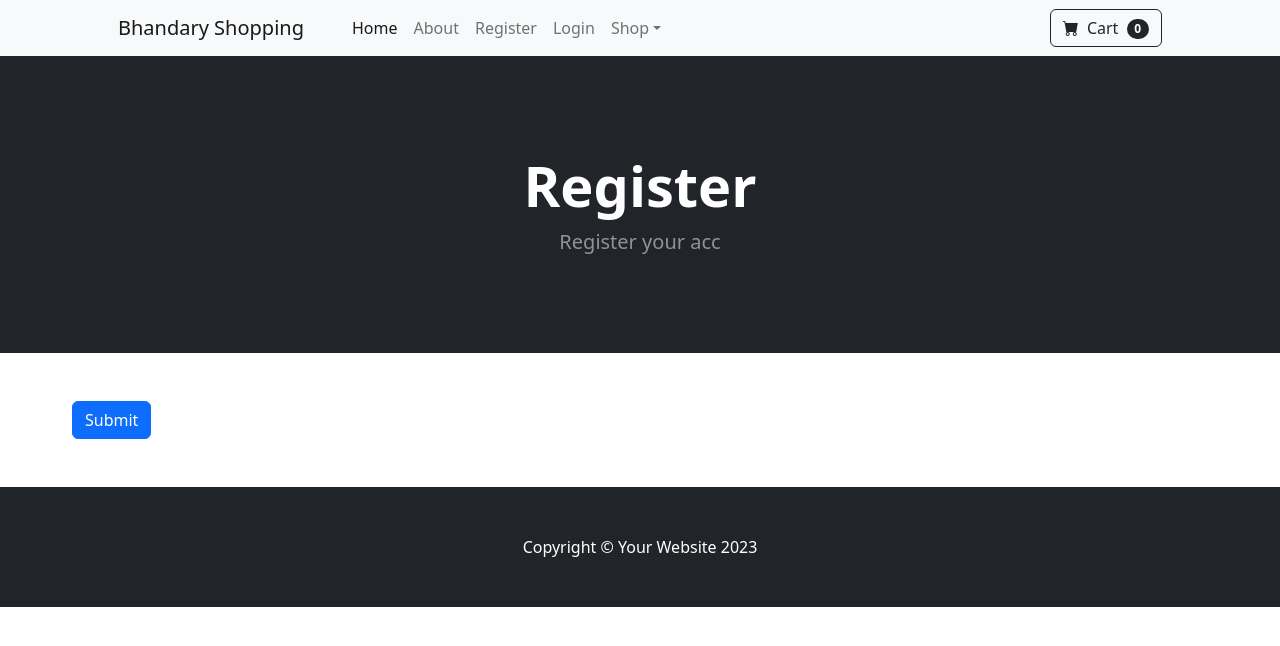
After one commit to darshan45672/Django-miniProject, a Django app: template ecom/store/templates/register.html in a window 1280 px wide. The commit adds this page. Shown: the top 646 px of the page. Run offline with Django 5.2, Linux system fonts and the light colour scheme; the template is opened without the code that fills it, so the values that code supplies are empty.

Commit message:
added register user

```diff
--- a/ecom/store/templates/nav.html
+++ b/ecom/store/templates/nav.html
@@ -10,6 +10,7 @@
                 {% if user.is_authenticated %}
                 <li class="nav-item"><a class="nav-link" href="{% url 'logout' %}">Logout</a></li>
                 {% else %}
+                <li class="nav-item"><a class="nav-link" href="{% url 'register' %}">Register</a></li>
                 <li class="nav-item"><a class="nav-link" href="{% url 'login' %}">Login</a></li>
                 {% endif %}
                 <li class="nav-item dropdown">
--- /dev/null
+++ b/ecom/store/templates/register.html
@@ -0,0 +1,36 @@
+{% extends 'layout.html' %}
+
+{% block content %}
+<header class="bg-dark py-5">
+    <div class="container px-4 px-lg-5 my-5">
+        <div class="text-center text-white">
+            <h1 class="display-4 fw-bolder">Register</h1>
+            <p class="lead fw-normal text-white-50 mb-0"> Register your acc</p>
+        </div>
+    </div>
+</header>
+<div class="container m-5">
+    <!-- <center> -->
+    <div class="container">
+            <form class="col-8" method="post" action="{% url 'login' %}">
+                {% csrf_token %}
+                <!-- <div class="mb-3"> -->
+                    <!-- <label for="username" class="form-label">User Name</label> -->
+                    <!-- <input type="text" class="form-control" id="username" name="username" aria-describedby="UserName"> -->
+                    <!-- <div id="UserName" class="form-text">We'll never share your email with anyone else.</div> -->
+                <!-- </div> -->
+                <!-- <div class="mb-3"> -->
+                    <!-- <label for="password" class="form-label">Password</label> -->
+                    <!-- <input type="password" name="password" class="form-control" id="password" placeholder="enter your password"> -->
+                <!-- </div> -->
+                <!-- <div class="mb-3 form-check">
+                    <input type="checkbox" class="form-check-input" id="exampleCheck1">
+                    <label class="form-check-label" for="exampleCheck1">Check me out</label>
+                </div> -->
+                <button type="submit" class="btn btn-primary">Submit</button>
+            </form>
+        </div>
+    <!-- </center> -->
+</div>
+
+{% endblock %}
--- a/ecom/store/urls.py
+++ b/ecom/store/urls.py
@@ -6,4 +6,5 @@ urlpatterns = [
     path('about/', views.about, name="about" ),
     path('login/',views.loginUser, name="login"),
     path('logout/',views.logoutUser, name="logout"),
+    path('register/',views.registerUser, name="register"),
 ]
```
Also changed, not shown: ecom/store/forms.py (added, +30 -0 lines), ecom/store/views.py (+7 -0 lines).
